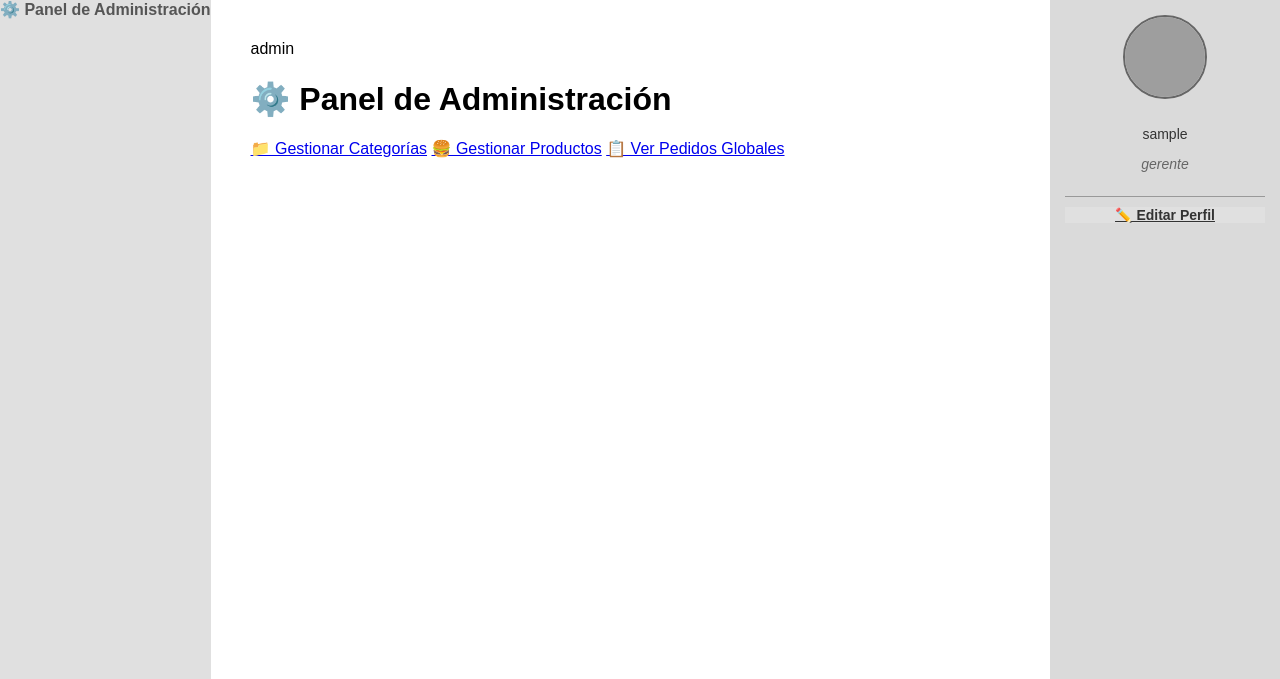
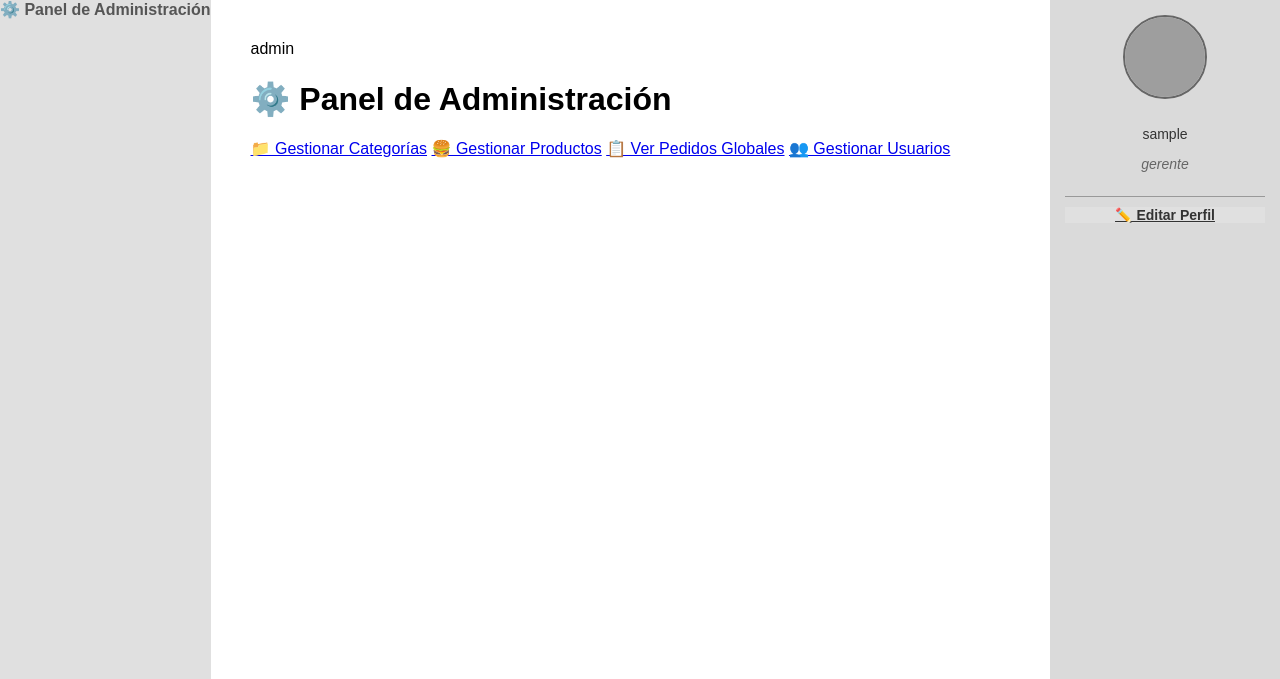
Before and after one commit to mcaned/ProyectoAW_Grupo6, a PHP site: page /admin.php in a window 1280 px wide. Shown: the part 153-832 px from the top of the page. Run offline with PHP 8.4, Linux system fonts and the light colour scheme; the visitor is signed in with stand-in values (Sample User, id 1); grey boxes are pictures that could not be loaded.

Commit message:
Update admin.php
Añadimos el nuevo botón para el gerente para que pueda gestionar los usuarios

```diff
--- a/admin.php
+++ b/admin.php
@@ -21,6 +21,7 @@ include 'includes/vistas/comun/cabecera.php';
             <a href="includes/gestion_categorias.php" class="btn-panel-admin">📁 Gestionar Categorías</a>
             <a href="includes/gestion_productos.php" class="btn-panel-admin">🍔 Gestionar Productos</a>
             <a href="includes/pedidos_globales.php" class="btn-panel-admin">📋 Ver Pedidos Globales</a>
+            <a href="includes/gestion_usuarios.php" class="btn-panel-admin">👥 Gestionar Usuarios</a>
         </div>
     </main>
     <?php include 'includes/vistas/comun/sideBarDer.php'; ?>
```
